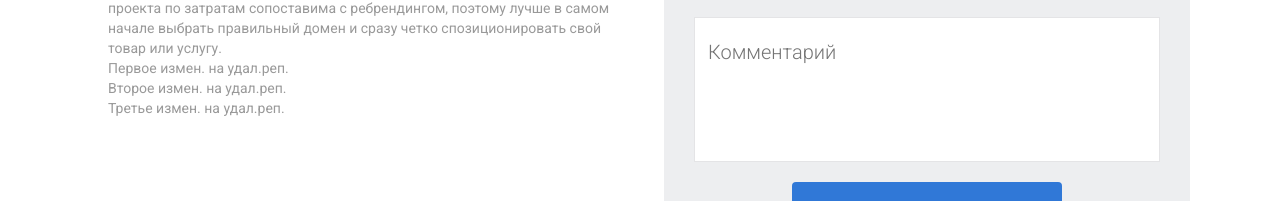
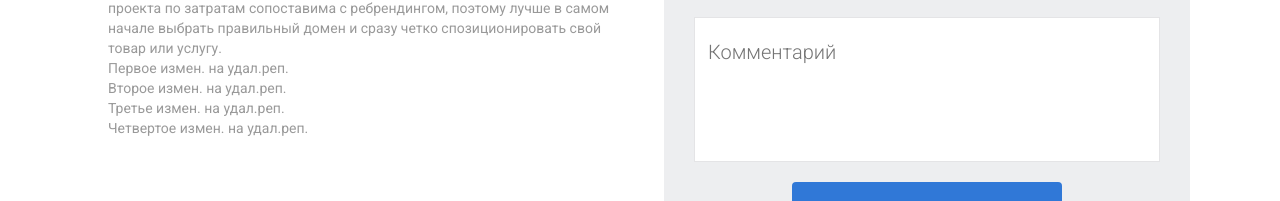
Before and after one commit to ArtemSiz/My-Project, a plain HTML site: page index.html in a window 1280 px wide. Shown: the part 340-541 px from the top of the page. Drawn offline with Linux system fonts and the light colour scheme.

Commit message:
add p "fourth chenge"

```diff
--- a/index.html
+++ b/index.html
@@ -30,6 +30,7 @@
                 <p>Первое измен. на удал.реп.</p>
                 <p>Второе измен. на удал.реп.</p>
                 <p>Третье измен. на удал.реп.</p>
+                <p>Четвертое измен. на удал.реп.</p>
             </div>
             <div class="column-two">
                 <span class="under-table">Узнайте <br> стоимость домена:</span>
```
